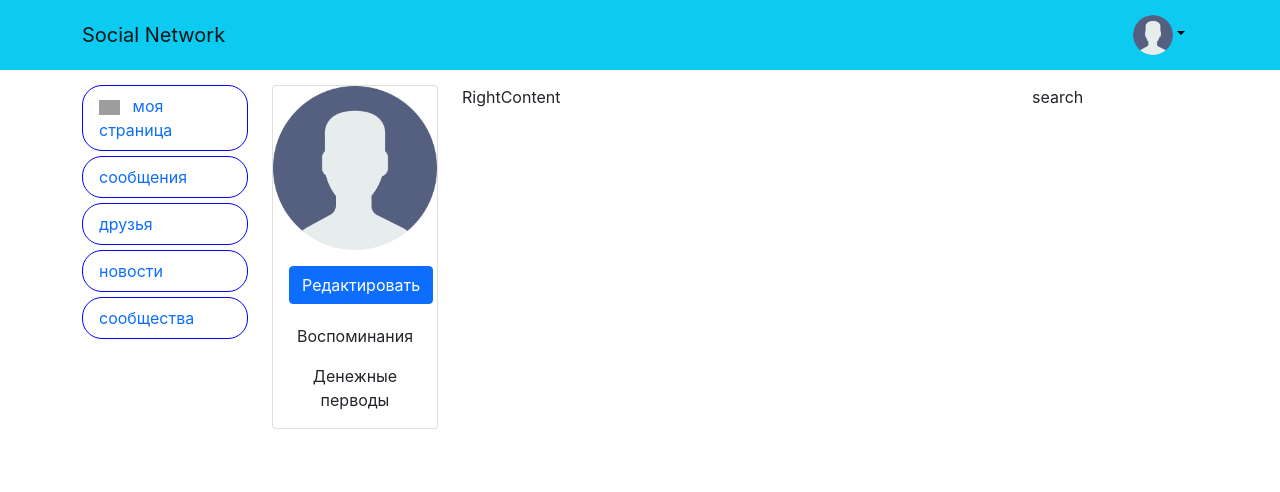
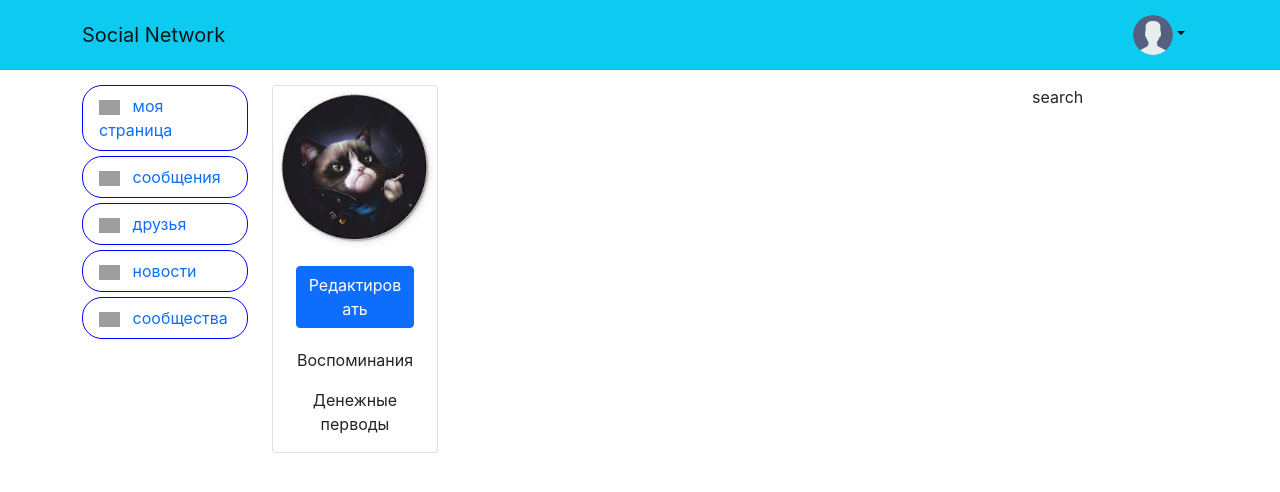
Before and after one commit to tigersv/socialNetwork, a React (Create React App) app: page / in a window 1280 px wide. Shown: the top 492 px of the page. Built offline with nearby package versions, Linux system fonts and the light colour scheme; grey boxes are pictures that could not be loaded.

Commit message:
added icon

```diff
--- a/src/App.js
+++ b/src/App.js
@@ -25,7 +25,9 @@ function App() {
                     <BrowserRouter>
                         <Routes>
                             <Route path="/" element={<MyPage/>}/>
-                            <Route path="/my_page" element={<MyPage/>}/>
+                            <Route path="/my_page" element={<MyPage/>}>
+                                <Route path="/my_page/1" />
+                            </Route>
                             <Route path="/news" element={<News/>}/>
                             <Route path="/friends" element={<Friends/>}/>
                             <Route path="/message" element={<Message/>}/>
--- a/src/components/References/MyPage/Content/LeftContent.jsx
+++ b/src/components/References/MyPage/Content/LeftContent.jsx
@@ -1,14 +1,15 @@
 import React from 'react';
 import {Card, Button} from "react-bootstrap";
 import userImg from '../../../../assets/images/user.png'
+import {users} from "../../../../fakeBase/users"
 
 const LeftContent = () => {
     return (
         <div>
             <Card className="text-center">
-                <Card.Img variant="top" src={userImg} />
+                <Card.Img variant="top" src={users[0].avatar} />
                 <Card.Body>
-                    <Button variant="primary">Редактировать</Button>
+                    <Button style={{width: '90%', }} variant="primary">Редактировать</Button>
                     <div style={{"marginTop": 20, "marginBottom": 20}}></div>
                     <Card.Text>
                         Воспоминания
--- a/src/components/References/MyPage/Content/RightContent.jsx
+++ b/src/components/References/MyPage/Content/RightContent.jsx
@@ -3,7 +3,7 @@ import React from 'react';
 const RightContent = () => {
     return (
         <div>
-            RightContent
+
         </div>
     );
 };
--- a/src/components/References/MyPage/MyPage.jsx
+++ b/src/components/References/MyPage/MyPage.jsx
@@ -4,6 +4,10 @@ import LeftContent from "./Content/LeftContent";
 import RightContent from "./Content/RightContent";
 
 const MyPage = () => {
+    const path = window.location.pathname
+    const split = path.split('/')
+    const id = Number(split[2])
+    console.log(id)
     return (
         <div>
             <Row>
--- a/src/components/References/ReusableComponents/NavBar.jsx
+++ b/src/components/References/ReusableComponents/NavBar.jsx
@@ -1,6 +1,7 @@
 import React from 'react';
 import {Navbar, Container, Nav, NavDropdown, Image, Dropdown} from 'react-bootstrap'
 import userImg from '../../../assets/images/user.png'
+import {users} from "../../../fakeBase/users"
 
 const NavBar = () => {
     return (
--- a/src/components/References/ReusableComponents/SideBar.jsx
+++ b/src/components/References/ReusableComponents/SideBar.jsx
@@ -89,10 +89,22 @@ const SideBar = () => {
                     <img style={iconStyle} src="https://img.icons8.com/external-kmg-design-flat-kmg-design/32/000000/external-user-back-to-school-kmg-design-flat-kmg-design.png"/>
                     моя страница
                 </Nav.Link>
-                <Nav.Link style={navLinkStyle} eventKey="link-2" href="message">сообщения</Nav.Link>
-                <Nav.Link style={navLinkStyle} eventKey="link-3" href="friends">друзья</Nav.Link>
-                <Nav.Link style={navLinkStyle} eventKey="link-4" href="/news">новости</Nav.Link>
-                <Nav.Link style={navLinkStyle} eventKey="link-5" href="community">сообщества</Nav.Link>
+                <Nav.Link style={navLinkStyle} eventKey="link-2" href="message">
+                    <img style={iconStyle} src="https://img.icons8.com/fluency/48/000000/chat-message.png"/>
+                    сообщения
+                </Nav.Link>
+                <Nav.Link style={navLinkStyle} eventKey="link-3" href="friends">
+                    <img style={iconStyle} src="https://img.icons8.com/external-justicon-flat-justicon/64/000000/external-friend-notifications-justicon-flat-justicon.png"/>
+                    друзья
+                </Nav.Link>
+                <Nav.Link style={navLinkStyle} eventKey="link-4" href="/news">
+                    <img style={iconStyle} src="https://img.icons8.com/stickers/48/000000/activity-feed-2.png"/>
+                    новости
+                </Nav.Link>
+                <Nav.Link style={navLinkStyle} eventKey="link-5" href="community">
+                    <img style={iconStyle} src="https://img.icons8.com/stickers/100/000000/communication.png"/>
+                    сообщества
+                </Nav.Link>
             </Nav>
         </div>
     );
```
